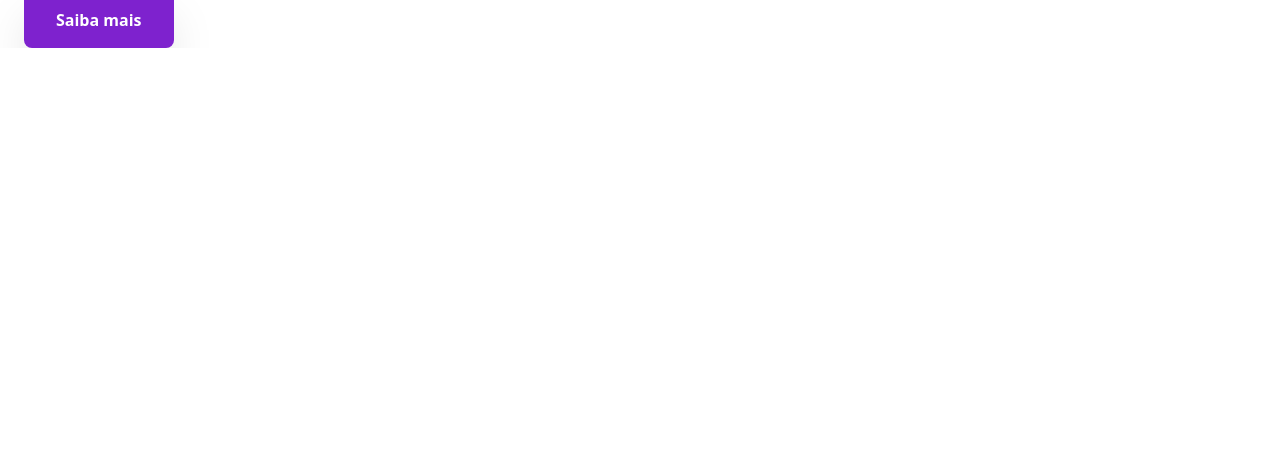
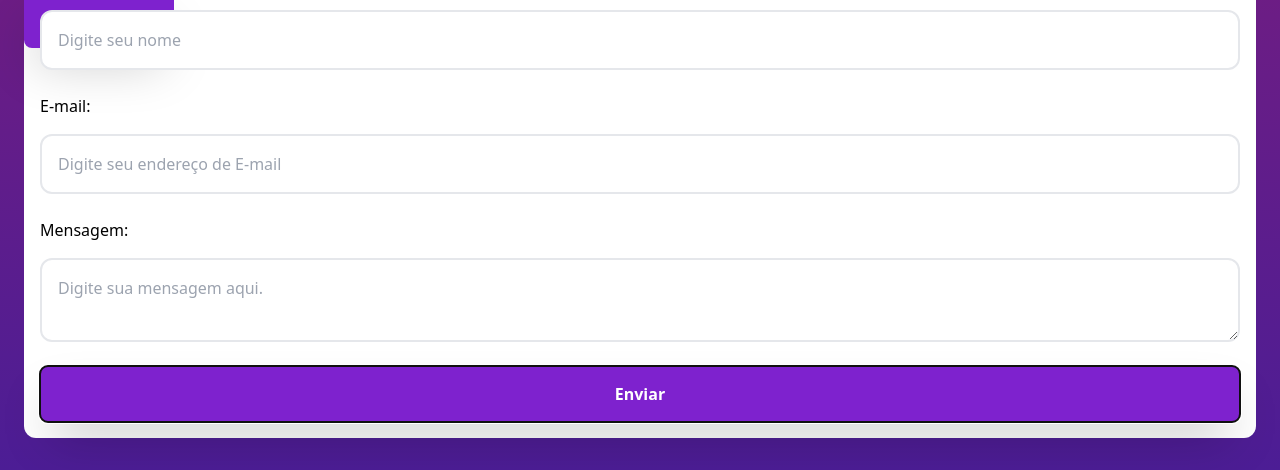
Before and after one commit to ppedrolucas/Golias, a website: page src/index.html in a window 1280 px wide. Shown: the part 3888-4358 px from the top of the page. Before the commit the page ends 3936 px from the top, so only its background shows below. Drawn offline with Linux system fonts and the light colour scheme.

Commit message:
formulário criado

```diff
--- a/src/index.html
+++ b/src/index.html
@@ -69,7 +69,7 @@
                 realizar meus sonhos.
               </p>
               <button
-                class="w-full md:max-w-max px-8 py-4 rounded-lg transition duration-300 ease-in-out border border-1-white text-white bg-transparent"
+                class="w-full md:max-w-max px-8 py-4 rounded-lg transition duration-300 ease-in-out border border-1-white text-white bg-transparent hover:bg-white hover:text-black"
               >
                 Conhecer
               </button>
@@ -147,6 +147,53 @@
           </button>
         </div>
       </section>
+      <section class="max-h-max rounded-t-xl py-8 px-6">
+        <h1 class="text-4xl font-bold text-center mb-8">Contato</h1>
+        <div class="bg-white w-full rounded-xl p-4">
+          <form action="" method="post">
+            <h2 class="text-2xl mb-8 font-bold text-center">Vamos conversar</h2>
+            <div class="w-full mb-6 flex flex-col">
+              <label for="name" class="mb-4">Nome:</label>
+              <input
+                class="w-full p-4 border-2 rounded-xl"
+                id="name"
+                type="text"
+                placeholder="Digite seu nome"
+                autocomplete="additional-name"
+                required
+              />
+            </div>
+            <div class="w-full mb-6 flex flex-col">
+              <label for="email" class="mb-4">E-mail:</label>
+              <input
+                class="w-full p-4 border-2 rounded-xl"
+                id="email"
+                type="email"
+                placeholder="Digite seu endereço de E-mail"
+                autocomplete="email"
+                required
+              />
+            </div>
+            <div class="w-full mb-6 flex flex-col">
+              <label for="menssage" class="mb-4">Mensagem:</label>
+              <textarea
+                class="w-full p-4 border-2 rounded-xl"
+                name=""
+                id="menssage"
+                placeholder="Digite sua mensagem aqui."
+                required
+              ></textarea>
+            </div>
+            <button
+              autofocus
+              type="submit"
+              class="w-full px-8 py-4 rounded-lg transition duration-300 ease-in-out shadow-2xl font-bold text-white bg-purple-700 hover:bg-purple-900"
+            >
+              Enviar
+            </button>
+          </form>
+        </div>
+      </section>
     </main>
 
     <script src="script.js"></script>
```
Also changed, not shown: src/css/output.css.
